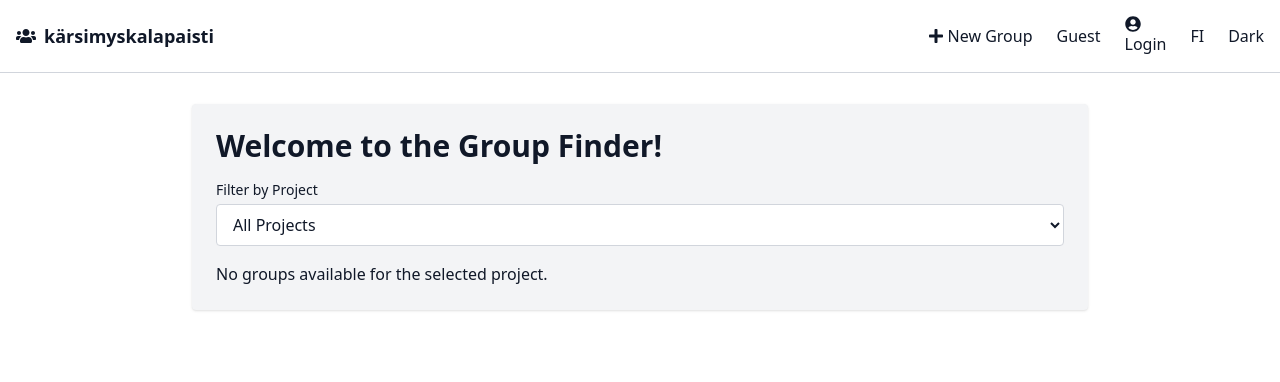
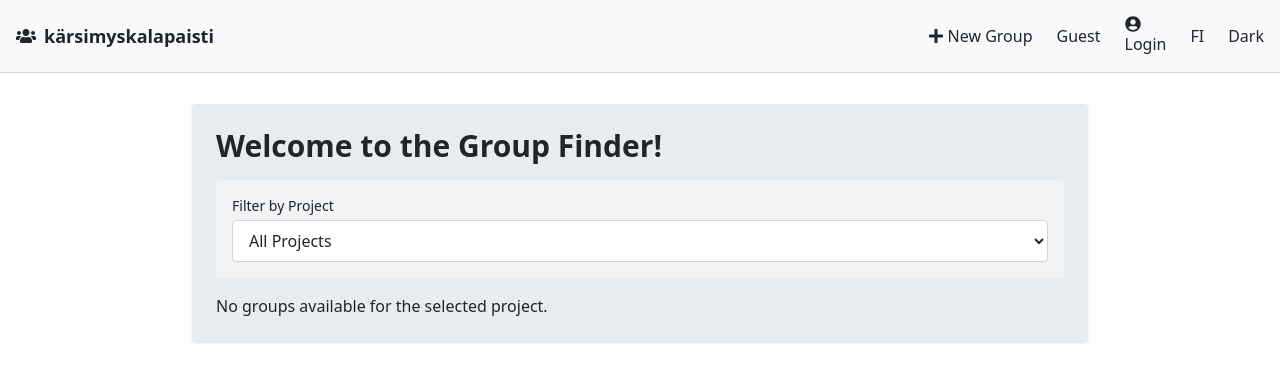
Before and after one commit to Mrtupu/Projecti-sein-sovellus-front-end-, a React (Vite) app in the folder frontend/: page / in a window 1280 px wide. Shown: the top 382 px of the page. Built offline with nearby package versions, Linux system fonts and the light colour scheme.

Commit message:
Dark ja lightmode helposti muutettavilla arvoilla ja hyvällä teemalla (mielestäni)

```diff
--- a/frontend/src/App.jsx
+++ b/frontend/src/App.jsx
@@ -66,7 +66,7 @@ const App = () => {
 
   return (
     <Router>
-    <div className="min-h-screen flex flex-col bg-white text-gray-900 transition-colors duration-300">
+      <div className="min-h-screen flex flex-col bg-site text-primary transition-colors duration-300">
         <Navbar currentUser={currentUser} setCurrentUser={setCurrentUser} darkMode={darkMode} toggleDarkMode={toggleDarkMode} />
         <main className="flex-1 p-16">
           <Routes>
--- a/frontend/src/components/Navbar.jsx
+++ b/frontend/src/components/Navbar.jsx
@@ -19,7 +19,7 @@ const Navbar = ({ currentUser, setCurrentUser, darkMode, toggleDarkMode }) => {
   };
 
   return (
-    <nav className="bg-white text-gray-900 fixed top-0 left-0 w-full border-b border-gray-300 transition-colors duration-300">
+    <nav className="bg-navbar text-primary fixed top-0 left-0 w-full border-b border-default transition-colors duration-300">
       <div className="container mx-auto flex justify-between items-center p-4">
         <Link to="/" className="flex items-center space-x-2">
           <FaUsers className="text-xl" />
@@ -27,25 +27,25 @@ const Navbar = ({ currentUser, setCurrentUser, darkMode, toggleDarkMode }) => {
         </Link>
 
         <div className="flex space-x-6 items-center">
-          <Link to="/create" className="flex items-center space-x-1 hover:text-gray-500">
+          <Link to="/create" className="flex items-center space-x-1 hover:text-secondary">
             <FaPlus />
             <span>{translations.newGroup}</span>
           </Link>
           <span>{currentUser}</span>
           {currentUser === 'Guest' ? (
-            <button onClick={handleLogin} className="hover:text-gray-500">
+            <button onClick={handleLogin} className="hover:text-secondary">
               <FaUserCircle />
               <span>{translations.login}</span>
             </button>
           ) : (
-            <button onClick={handleLogout} className="hover:text-gray-500">
+            <button onClick={handleLogout} className="hover:text-secondary">
               {translations.logout}
             </button>
           )}
-          <button onClick={toggleLanguage} className="hover:text-gray-500">
+          <button onClick={toggleLanguage} className="hover:text-secondary">
             {language === 'en' ? 'FI' : 'EN'}
           </button>
-          <button onClick={toggleDarkMode} className="hover:text-gray-500" aria-label="Toggle dark mode">
+          <button onClick={toggleDarkMode} className="hover:text-secondary" aria-label="Toggle dark mode">
             {darkMode ? 'Light' : 'Dark'}
           </button>
         </div>
--- a/frontend/src/index.css
+++ b/frontend/src/index.css
@@ -1,55 +1,103 @@
 @import "tailwindcss";
 
-html.dark {
-  background-color: #1a202c;
-  color: #f7fafc;
+:root {
+  --color-bg-site: #ffffff;
+  --color-bg-navbar: #f8f9fa;
+  --color-bg-card: #e9ecef;
+  --color-bg-list: #f1f3f5;
+  --color-bg-groups-list: #f1f3f5;
+  --color-bg-chatbox: #e3eaf0;
+  --color-bg-group-list-item: #f8f9fa;
+  --color-text-primary: #212529;
+  --color-text-secondary: #495057;
+  --color-border: #ced4da;
+  --color-bg-input: #ffffff;
+  --color-primary: #0d6efd;
+  --color-primary-hover: #0a58ca;
+  --color-danger: #dc3545;
+  --color-danger-hover: #bb2d3b;
+  --color-success: #198754;
 }
 
-html.dark body {
-  background-color: #1a202c;
-  color: #f7fafc;
+html.dark {
+  --color-bg-site: #0e1621;
+  --color-bg-navbar: #142033;
+  --color-bg-card: #1a2a40;
+  --color-bg-list: #1f324a;
+  --color-bg-groups-list: #1f324a;
+  --color-bg-chatbox: #243954;
+  --color-bg-group-list-item: #142033;
+  --color-text-primary: #d1e7ff;
+  --color-text-secondary: #a9c4e2;
+  --color-border: #2c3e56;
+  --color-bg-input: #142033;
+  --color-primary: #4ea8ff;
+  --color-primary-hover: #3a91e8;
+  --color-danger: #ff6b6b;
+  --color-danger-hover: #e85a5a;
+  --color-success: #4caf50;
 }
 
-html.dark .bg-white {
-  background-color: #2d3748;
+.bg-site {
+  background-color: var(--color-bg-site);
 }
 
-html.dark .text-gray-900 {
-  color: #f7fafc;
+.bg-group-list-item {
+  background-color: var(--color-bg-group-list-item);
 }
 
-html.dark .text-gray-100 {
-  color: #e2e8f0;
+.bg-chatbox {
+  background-color: var(--color-bg-chatbox);
 }
 
-html.dark .border-gray-300 {
-  border-color: #4a5568;
+.bg-groups-list {
+  background-color: var(--color-bg-groups-list);
 }
 
-html.dark .border-gray-700 {
-  border-color: #2d3748;
+.bg-navbar {
+  background-color: var(--color-bg-navbar);
 }
 
-html.dark .hover\:bg-blue-600:hover {
-  background-color: #2b6cb0;
+.bg-card {
+  background-color: var(--color-bg-card);
 }
 
-html.dark .bg-blue-500 {
-  background-color: #3182ce;
+.bg-list {
+  background-color: var(--color-bg-list);
 }
 
-html.dark .bg-blue-700 {
-  background-color: #2c5282;
+.text-primary {
+  color: var(--color-text-primary);
 }
 
-html.dark .hover\:bg-blue-800:hover {
-  background-color: #2a4365;
+.text-secondary {
+  color: var(--color-text-secondary);
 }
 
-html.dark .text-gray-500 {
-  color: #a0aec0;
+.border-default {
+  border-color: var(--color-border);
 }
 
-html.dark .dark\:text-gray-400 {
-  color: #cbd5e0;
+.bg-input {
+  background-color: var(--color-bg-input);
 }
+
+.bg-primary {
+  background-color: var(--color-primary);
+}
+
+.hover\:bg-primary:hover {
+  background-color: var(--color-primary-hover);
+}
+
+.bg-danger {
+  background-color: var(--color-danger);
+}
+
+.hover\:bg-danger:hover {
+  background-color: var(--color-danger-hover);
+}
+
+.bg-success {
+  background-color: var(--color-success);
+}
--- a/frontend/src/pages/GroupCreator.jsx
+++ b/frontend/src/pages/GroupCreator.jsx
@@ -24,46 +24,46 @@ const GroupCreator = ({ addGroup, projects }) => {
   };
 
   return (
-    <div className="max-w-md mx-auto mt-10 p-6 bg-gray-100 rounded shadow">
-      <h1 className="text-2xl font-bold mb-4 text-gray-900">{translations.createGroup}</h1>
+    <div className="max-w-md mx-auto mt-10 p-6 bg-card rounded shadow">
+      <h1 className="text-2xl font-bold mb-4 text-primary">{translations.createGroup}</h1>
       <form onSubmit={handleSubmit} className="space-y-4">
         <div>
-          <label className="block text-sm font-medium mb-1 text-gray-900">{translations.groupName}</label>
+          <label className="block text-sm font-medium mb-1 text-primary">{translations.groupName}</label>
           <input
             type="text"
             value={name}
             onChange={(e) => setName(e.target.value)}
-            className="w-full px-3 py-2 border border-gray-300 rounded bg-white text-gray-900"
+            className="w-full px-3 py-2 border border-default rounded bg-input text-primary"
             placeholder={translations.groupName}
             required
           />
         </div>
         <div>
-          <label className="block text-sm font-medium mb-1 text-gray-900">{translations.description}</label>
+          <label className="block text-sm font-medium mb-1 text-primary">{translations.description}</label>
           <textarea
             value={description}
             onChange={(e) => setDescription(e.target.value)}
-            className="w-full px-3 py-2 border border-gray-300 rounded bg-white text-gray-900"
+            className="w-full px-3 py-2 border border-default rounded bg-input text-primary"
             placeholder={translations.description}
             required
           />
         </div>
         <div>
-          <label className="block text-sm font-medium mb-1 text-gray-900">{translations.selectDay}</label>
+          <label className="block text-sm font-medium mb-1 text-primary">{translations.selectDay}</label>
           <input
             type="date"
             value={date}
             onChange={(e) => setDate(e.target.value)}
-            className="w-full px-3 py-2 border border-gray-300 rounded bg-white text-gray-900"
+            className="w-full px-3 py-2 border border-default rounded bg-input text-primary"
             required
           />
         </div>
         <div>
-          <label className="block text-sm font-medium mb-1 text-gray-900">{translations.selectProject}</label>
+          <label className="block text-sm font-medium mb-1 text-primary">{translations.selectProject}</label>
           <select
             value={project}
             onChange={(e) => setProject(e.target.value)}
-            className="w-full px-3 py-2 border border-gray-300 rounded bg-white text-gray-900"
+            className="w-full px-3 py-2 border border-default rounded bg-input text-primary"
             required
           >
             <option value="" disabled>
@@ -78,7 +78,7 @@ const GroupCreator = ({ addGroup, projects }) => {
         </div>
         <button
           type="submit"
-          className="w-full bg-blue-500 text-white py-2 rounded hover:bg-blue-600"
+          className="w-full bg-primary hover:bg-primary-hover text-white py-2 rounded"
         >
           {translations.submit}
         </button>
--- a/frontend/src/pages/HomePage.jsx
+++ b/frontend/src/pages/HomePage.jsx
@@ -11,14 +11,14 @@ const HomePage = ({ groups, projects }) => {
     : groups;
 
   return (
-    <div className="max-w-4xl mx-auto mt-10 p-6 bg-gray-100 rounded shadow">
-      <h1 className="text-3xl font-bold mb-4 text-gray-900">{translations.welcome}</h1>
-      <div className="mb-4">
-        <label className="block text-sm font-medium mb-1 text-gray-900">{translations.filterByProject}</label>
+    <div className="max-w-4xl mx-auto mt-10 p-6 bg-card rounded shadow">
+      <h1 className="text-3xl font-bold mb-4 text-primary">{translations.welcome}</h1>
+      <div className="mb-4 bg-list p-4 rounded">
+        <label className="block text-sm font-medium mb-1 text-primary">{translations.filterByProject}</label>
         <select
           value={selectedProject}
           onChange={(e) => setSelectedProject(e.target.value)}
-          className="w-full px-3 py-2 border border-gray-300 rounded bg-white text-gray-900"
+          className="w-full px-3 py-2 border border-default rounded bg-input text-primary"
         >
           <option value="">{translations.allProjects}</option>
           {projects.map((proj, index) => (
@@ -28,20 +28,20 @@ const HomePage = ({ groups, projects }) => {
           ))}
         </select>
       </div>
-      {filteredGroups.length === 0 ? (
-        <p className="text-gray-900">{translations.noGroups}</p>
+          {filteredGroups.length === 0 ? (
+        <p className="text-primary">{translations.noGroups}</p>
       ) : (
-        <ul className="space-y-4">
+        <ul className="space-y-4 bg-groups-list p-4 rounded">
           {filteredGroups.map((group, index) => (
-            <li key={index} className="p-4 bg-white rounded shadow">
-              <Link to={`/groups/${index}`} className="text-xl font-bold text-blue-500 hover:underline">
+            <li key={index} className="p-4 rounded shadow bg-group-list-item">
+              <Link to={`/groups/${index}`} className="text-xl font-bold text-primary hover:underline">
                 {group.name}
               </Link>
-              <p className="text-gray-900">{group.description}</p>
-              <p className="text-sm text-gray-500">
+              <p className="text-primary">{group.description}</p>
+              <p className="text-secondary text-sm">
                 {translations.date}: {group.date}
               </p>
-              <p className="text-sm text-gray-500">
+              <p className="text-secondary text-sm">
                 {translations.project}: {group.project}
               </p>
             </li>
```
Also changed, not shown: frontend/src/pages/GroupDetails.jsx (+16 -16 lines). Lines whose indentation alone changed are shown as unchanged.
